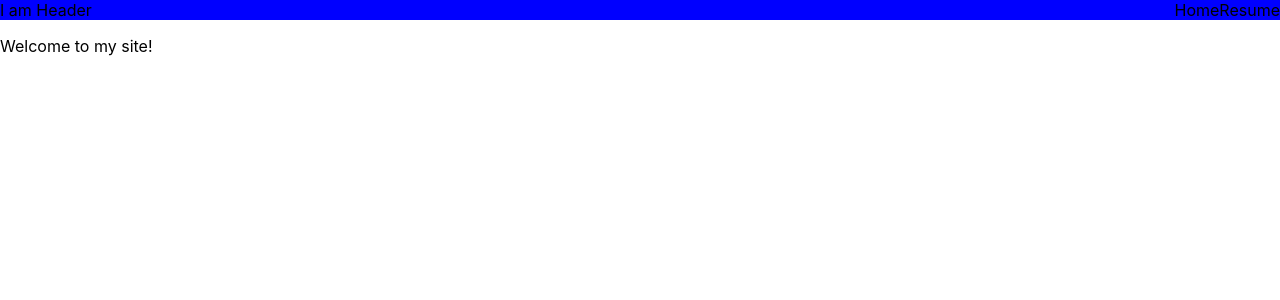
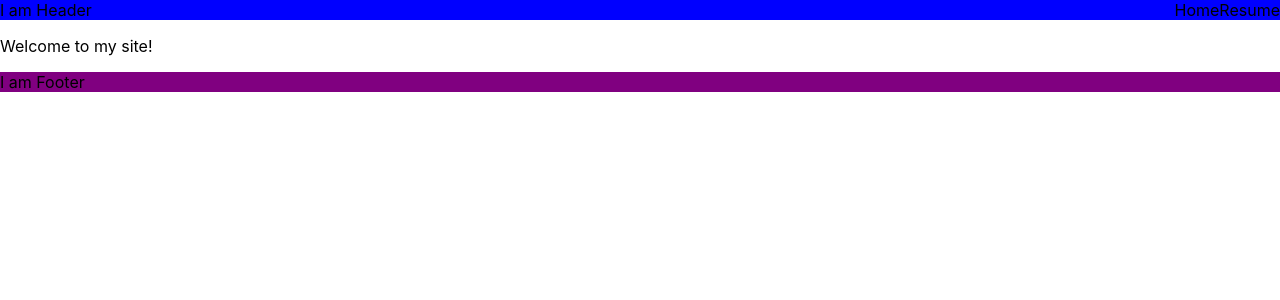
Before and after one commit to CD-Mackay/personal_site, a Next.js app: page / in a window 1280 px wide. Shown: the top 300 px of the page. Built offline with nearby package versions, Linux system fonts and the light colour scheme.

Commit message:
import, style footer

```diff
--- a/Components/Footer/Footer.js
+++ b/Components/Footer/Footer.js
@@ -1,3 +1,5 @@
+import styles from './Footer.module.css';
+
 export default function Footer() {
   return (
     <div className={styles.footer}>I am Footer</div>
--- a/pages/index.js
+++ b/pages/index.js
@@ -1,5 +1,6 @@
 import Head from "next/head";
 import Header from "../Components/Header/Header";
+import Footer from '../Components/Footer/Footer';
 
 export default function Home() {
   return (
@@ -13,6 +14,7 @@ export default function Home() {
       <div>
         <p>Welcome to my site!</p>
       </div>
+      <Footer />
     </div>
   );
 }
```
